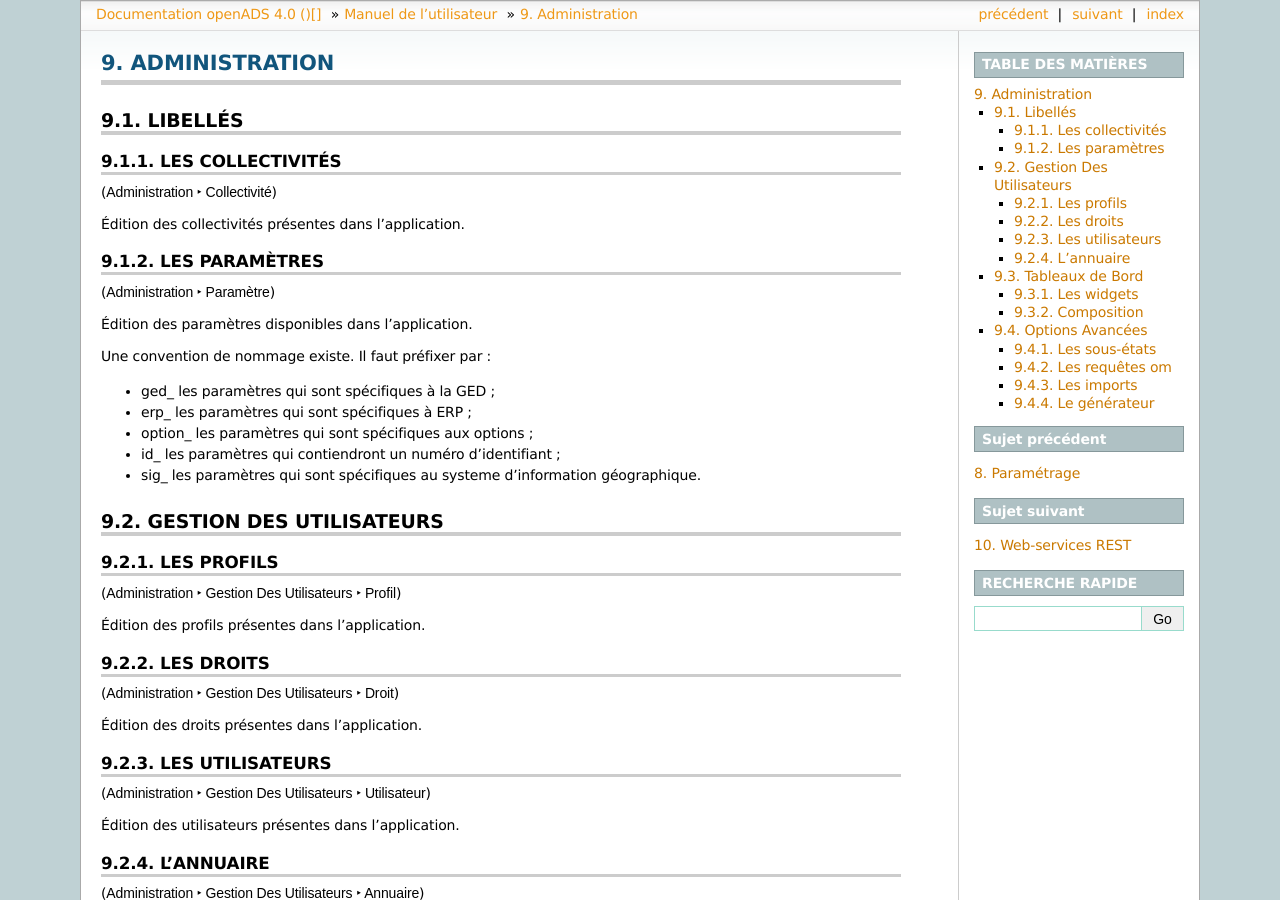
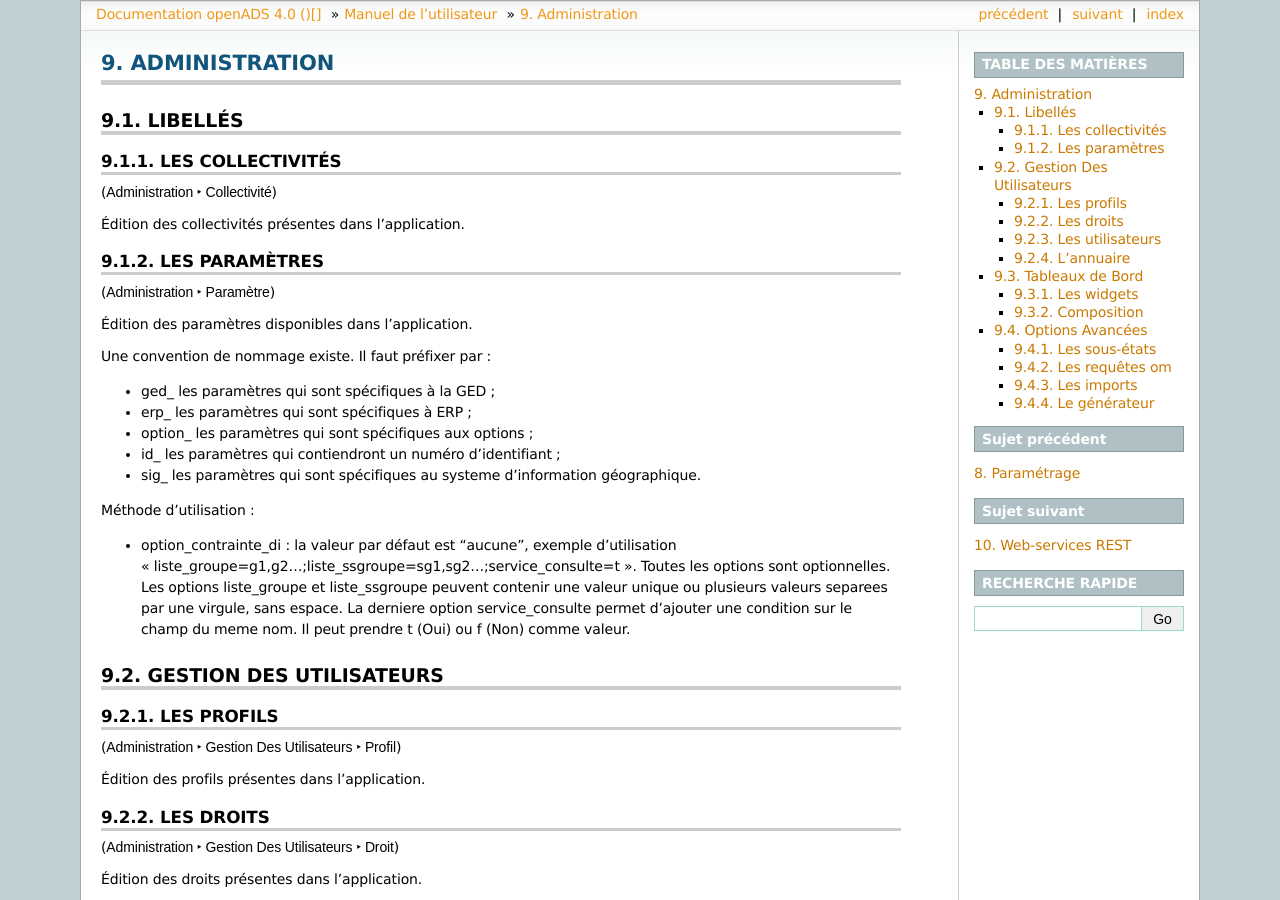
Before and after one commit to mpavaux/openads-documentation, a Sphinx documentation site: the page built from source/manuel_utilisateur/administration.rst, in a window 1280 px wide and 900 px high. Built offline with Sphinx 7.4.7, drawn with Linux system fonts in a browser that asks for light colours.

Commit message:
Ajout de la documentation sur un parametre

```diff
--- a/source/manuel_utilisateur/administration.rst
+++ b/source/manuel_utilisateur/administration.rst
@@ -29,15 +29,27 @@
 
 Une convention de nommage existe. Il faut préfixer par :
 
-- ged\_ les paramètres qui sont spécifiques à la GED ;
+* ged\_ les paramètres qui sont spécifiques à la GED ;
 
-- erp\_ les paramètres qui sont spécifiques à ERP ;
+* erp\_ les paramètres qui sont spécifiques à ERP ;
 
-- option\_ les paramètres qui sont spécifiques aux options ;
+* option\_ les paramètres qui sont spécifiques aux options ;
 
-- id\_ les paramètres qui contiendront un numéro d'identifiant ;
+* id\_ les paramètres qui contiendront un numéro d'identifiant ;
 
-- sig\_ les paramètres qui sont spécifiques au systeme d'information géographique.
+* sig\_ les paramètres qui sont spécifiques au systeme d'information géographique.
+
+
+Méthode d'utilisation :
+
+* option_contrainte_di : la valeur par défaut est 'aucune', exemple
+  d'utilisation "liste_groupe=g1,g2...;liste_ssgroupe=sg1,sg2...;service_consulte=t".
+  Toutes les options sont optionnelles.
+  Les options liste_groupe et liste_ssgroupe peuvent contenir une valeur unique ou
+  plusieurs valeurs separees par une virgule, sans espace.
+  La derniere option service_consulte permet d'ajouter une condition sur le champ
+  du meme nom. Il peut prendre t (Oui) ou f (Non) comme valeur.
+
 
 Gestion Des Utilisateurs
 ########################
```
